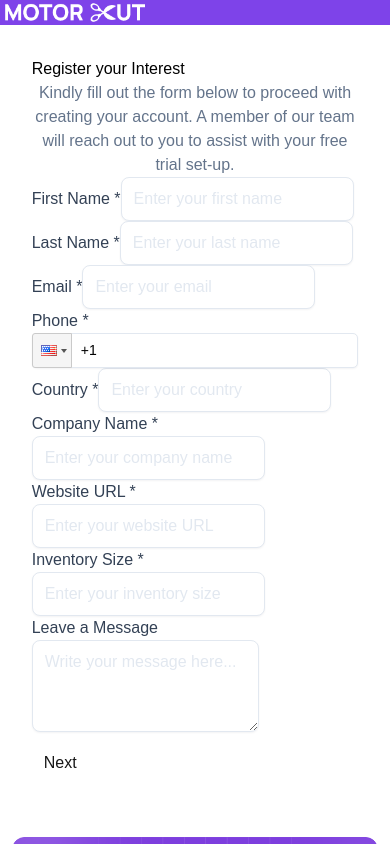
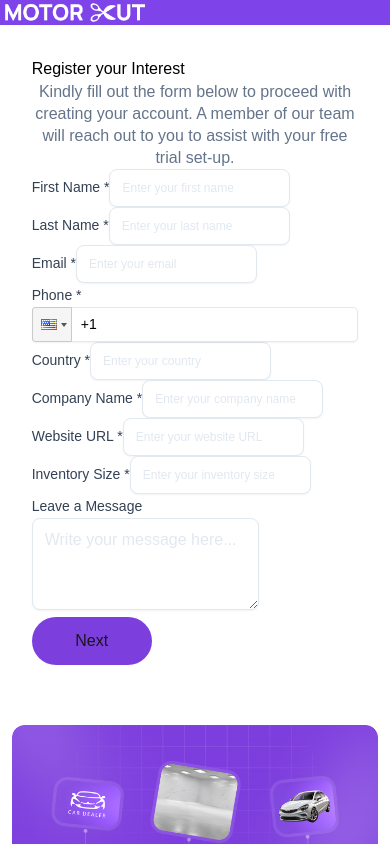
Before and after one commit to qamarsharif19/Motorcut_form, a Next.js app: page / in a window 390 px wide. Shown: the top 844 px of the page. Built offline with nearby package versions, Linux system fonts and the light colour scheme.

Commit message:
updated styles according to figma

```diff
--- a/src/app/globals.css
+++ b/src/app/globals.css
@@ -83,8 +83,11 @@ label {
 }
 
 .maindiv {
-  max-width: 1368px;
-  display: flex;
+  max-width: 1103px;
+  display: flex
+;
+  justify-content: space-between;
+  align-items: center;
   margin: auto;
   gap: 30px;
   padding: 3%;
@@ -140,6 +143,28 @@ li:focus .country-name  {
 li.country.preferred.active.highlight .dial-code{
   color: black !important;
 }
+img.mx-w-full.h-auto {
+  height: 500px;
+  object-fit: contain;
+}
+.test {
+  width: 50%;
+}
+button.backq {
+  padding: 12px 25px;
+  width: 120px !important;
+  background: black;
+}
+button.nextq, button.submitq {
+  padding: 12px 25px;
+  width: 120px !important;
+  background: #7D3EDE;
+}
+.formq {
+  justify-content: space-between;
+  align-items: center;
+  display: flex;
+}
 @media only screen and (max-width:767px) {
   .maindiv {
     max-width: 100%;
@@ -152,4 +177,17 @@ li.country.preferred.active.highlight .dial-code{
   .formdiv {
     max-width: 100%;
   }
+  .test {
+    width: 100%;
+  }
+  input {
+    font-size: 12px;
 }
+p.fillform {
+  font-size: 16px;
+  line-height: 22px;
+}
+label {
+  font-size: 14px;
+}
+}
--- a/src/components/custom_form.tsx
+++ b/src/components/custom_form.tsx
@@ -161,7 +161,7 @@ const StepOne: React.FC<{ nextStep: () => void }> = ({ nextStep }) => {
   {/* Submit Button */}
   <button
     type="submit"
-    className="bg-purple-600 text-white w-full hover:bg-purple-700 transition"
+    className="nextq bg-purple-600 text-white w-full hover:bg-purple-700 transition"
   >
     Next
   </button>
@@ -185,8 +185,8 @@ const StepTwo: React.FC<{ prevStep: () => void; nextStep: () => void }> = ({ pre
     <form onSubmit={handleSubmit(onSubmit)} className="space-y-4">
       <input {...register("user_message", { required: true })} placeholder="Message" className="border p-2 w-full" />
       <div className="flex justify-between">
-        <button type="button" onClick={prevStep} className="bg-gray-500 text-white p-2">Back</button>
-        <button type="submit" className="bg-blue-500 text-white p-2">Next</button>
+        <button type="button" onClick={prevStep} className="backq bg-gray-500 text-white p-2">Back</button>
+        <button type="submit" className="nextq bg-blue-500 text-white p-2">Next</button>
       </div>
     </form>
   );
@@ -204,9 +204,9 @@ const StepThree: React.FC<{ prevStep: () => void }> = ({ prevStep }) => {
 
   return (
     <div>
-      <form onSubmit={onSubmit} className="space-y-4">
-        <button type="button" onClick={prevStep} className="bg-gray-500 text-white p-2">Back</button>
-        <button type="submit" className="bg-green-500 text-white p-2">Submit</button>
+      <form onSubmit={onSubmit} className="formq space-y-4">
+        <button type="button" onClick={prevStep} className="backq bg-gray-500 text-white p-2">Back</button>
+        <button type="submit" className="submitq bg-green-500 text-white p-2">Submit</button>
       </form>
       {successMessage && <div className="mt-4 p-4 bg-green-100 text-green-700 rounded">{successMessage}</div>}
     </div>
```
